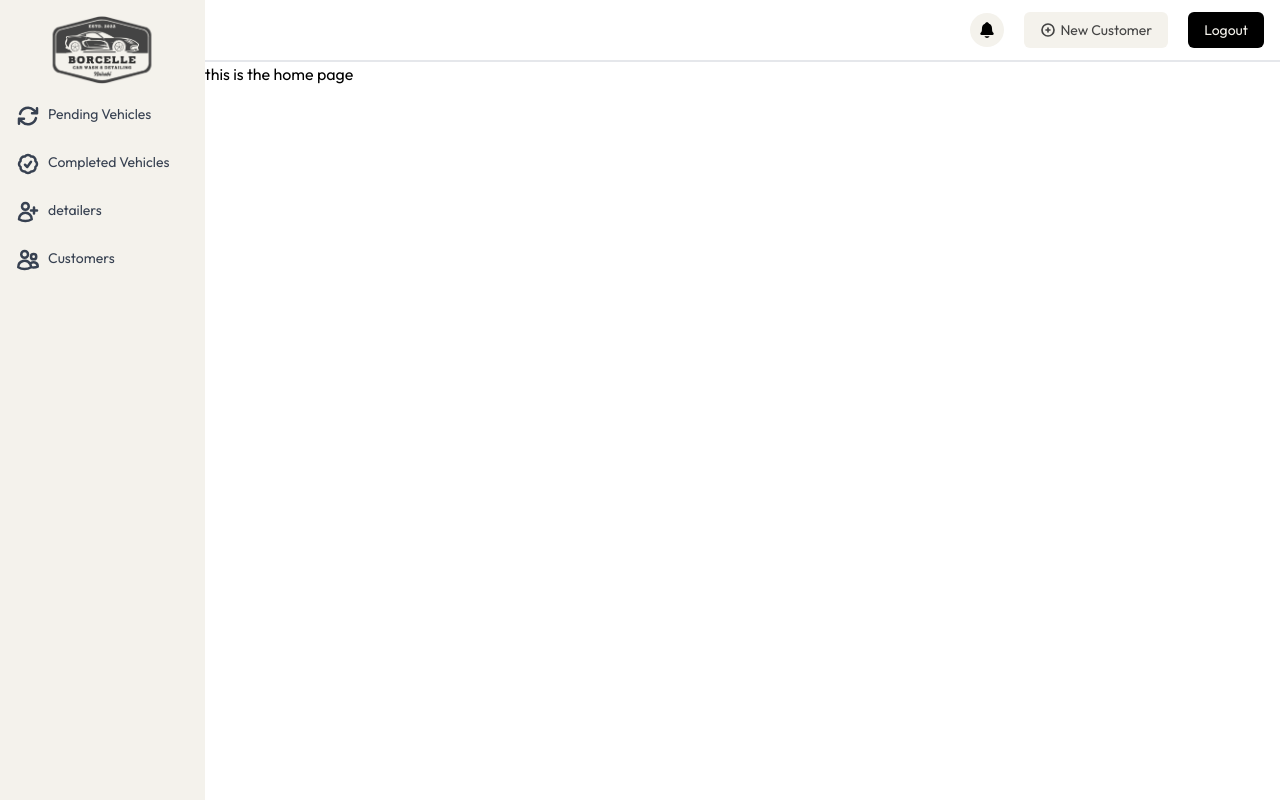
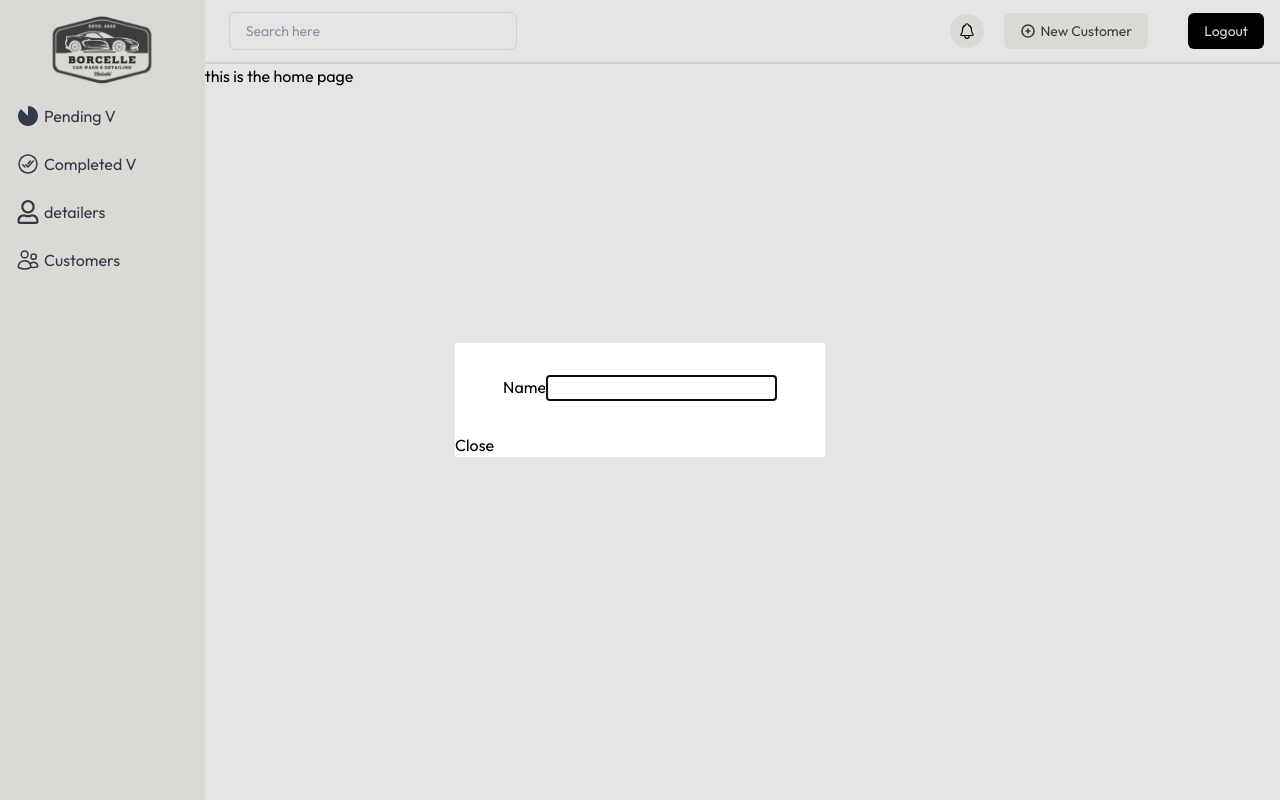
Before and after one commit to Ariel-joe/car-wash-react, a React (Vite) app in the folder client/: page / in a window 1280 px wide. Both pictures are taken after a click on the button "New Customer". Built offline with nearby package versions, Linux system fonts and the light colour scheme.

Commit message:
modal added

```diff
--- a/client/src/components/AddCustomer.jsx
+++ b/client/src/components/AddCustomer.jsx
@@ -1,10 +1,19 @@
 import React from "react";
 
 const AddCustomer = () => {
-  return <form>
+  return (
+    <div className="items-center justify-center w-full md:w-full p-4">
+      <form className="bg-white px-8 py-4 rounded-lg w-full max-w-3xl">
+        <div>
+          <div className="flex">
+            <label>Name</label>
+          <input type="text" className="border w-full" />
 
-
-  </form>;
+          </div>
+        </div>
+      </form>
+    </div>
+  );
 };
 
 export { AddCustomer };
--- /dev/null
+++ b/client/src/components/Modal.jsx
@@ -0,0 +1,24 @@
+import React from "react";
+import { useEffect, useRef } from "react";
+
+const Modal = ({ openModal, closeModal, children }) => {
+  const ref = useRef();
+
+  useEffect(() => {
+    if (openModal) {
+      ref.current?.showModal();
+    } else {
+      ref.current?.close();
+    }
+  }, [openModal]);
+  return (
+    <div>
+      <dialog ref={ref} onCancel={closeModal}>
+        {children}
+        <button onClick={closeModal}>Close</button>
+      </dialog>
+    </div>
+  );
+};
+
+export { Modal };
--- a/client/src/components/Navbar.jsx
+++ b/client/src/components/Navbar.jsx
@@ -1,21 +1,33 @@
 import React from "react";
-import { IoNotifications } from "react-icons/io5";
+import { useState } from "react";
+import { Modal } from "./Modal";
+import { IoNotificationsOutline } from "react-icons/io5";
+import { AddCustomer } from "./AddCustomer";
 
 const Navbar = () => {
+  const [modal, setModal] = useState(false);
+
   return (
     <>
       <div className="flex flex-row justify-between px-4 items-center border-b-2 py-3">
-        <div>
-          {/* <h1>Welcome back!</h1> */}
-        </div>
+        <form>
+          <input
+            type="text"
+            className="w-72 border text-sm px-4 py-2 ml-2 rounded-md"
+            placeholder="Search here"
+          />
+        </form>
         <div className="flex justify-evenly items-center gap-5">
           {/* notification/inbox */}
 
           <button className="rounded-full p-2 bg-creamish">
-            <IoNotifications size={18} />
+            <IoNotificationsOutline size={18} />
           </button>
           {/* new customer */}
-          <button className="bg-creamish text-black px-4 py-2 rounded-md hover:cursor-pointer">
+          <button
+            onClick={() => setModal(true)}
+            className="bg-creamish text-black px-4 py-2 rounded-md hover:cursor-pointer"
+          >
             <a
               className="flex justify-center items-center text-sm text-lightDarkGray"
               to="/#"
@@ -38,6 +50,11 @@ const Navbar = () => {
             </a>
           </button>
 
+          {/* this is the modal */}
+          <Modal openModal={modal} closeModal={() => setModal(false)}>
+            <AddCustomer />
+          </Modal>
+
           <button className="bg-black text-creamish text-sm px-4 py-2 rounded-md">
             Logout
           </button>
--- a/client/src/components/Sidebar.jsx
+++ b/client/src/components/Sidebar.jsx
@@ -1,4 +1,9 @@
 import React from "react";
+import { MdIncompleteCircle } from "react-icons/md";
+import { IoCheckmarkDoneCircleOutline } from "react-icons/io5";
+import { FaRegUser } from "react-icons/fa";
+import { HiOutlineUsers } from "react-icons/hi2";
+
 const Sidebar = () => {
   return (
     <div className="w-full bg-creamish py-4 min-h-screen">
@@ -10,89 +15,37 @@ const Sidebar = () => {
       <div className="flex flex-col gap-4 py-4 pl-4">
         {/* pending vehicles */}
         <a
-          className="flex text-gray-700 text-sm py-1 hover:cursor-pointer"
+          className="flex text-gray-700 items-center text-[16px] py-1 hover:cursor-pointer"
           to="/#"
         >
-          <svg
-            xmlns="http://www.w3.org/2000/svg"
-            fill="none"
-            viewBox="0 0 24 24"
-            strokeWidth={2.5}
-            stroke="currentColor"
-            className="size-6 mr-2"
-          >
-            <path
-              strokeLinecap="round"
-              strokeLinejoin="round"
-              d="M16.023 9.348h4.992v-.001M2.985 19.644v-4.992m0 0h4.992m-4.993 0 3.181 3.183a8.25 8.25 0 0 0 13.803-3.7M4.031 9.865a8.25 8.25 0 0 1 13.803-3.7l3.181 3.182m0-4.991v4.99"
-            />
-          </svg>
-          Pending Vehicles
+          <MdIncompleteCircle size={24} className="mr-1" />
+          Pending V
         </a>
 
         {/* completed vehicles */}
         <a
-          className="flex text-gray-700 text-sm py-1 hover:cursor-pointer"
+          className="flex text-gray-700 items-center text-[16px] py-1 hover:cursor-pointer"
           to="/#"
         >
-          <svg
-            xmlns="http://www.w3.org/2000/svg"
-            fill="none"
-            viewBox="0 0 24 24"
-            strokeWidth={2.5}
-            stroke="currentColor"
-            className="size-6 mr-2"
-          >
-            <path
-              strokeLinecap="round"
-              strokeLinejoin="round"
-              d="M9 12.75 11.25 15 15 9.75M21 12c0 1.268-.63 2.39-1.593 3.068a3.745 3.745 0 0 1-1.043 3.296 3.745 3.745 0 0 1-3.296 1.043A3.745 3.745 0 0 1 12 21c-1.268 0-2.39-.63-3.068-1.593a3.746 3.746 0 0 1-3.296-1.043 3.745 3.745 0 0 1-1.043-3.296A3.745 3.745 0 0 1 3 12c0-1.268.63-2.39 1.593-3.068a3.745 3.745 0 0 1 1.043-3.296 3.746 3.746 0 0 1 3.296-1.043A3.746 3.746 0 0 1 12 3c1.268 0 2.39.63 3.068 1.593a3.746 3.746 0 0 1 3.296 1.043 3.746 3.746 0 0 1 1.043 3.296A3.745 3.745 0 0 1 21 12Z"
-            />
-          </svg>
-          Completed Vehicles
+          <IoCheckmarkDoneCircleOutline size={24} className="mr-1" />
+          Completed V
         </a>
 
         {/* detailers list */}
         <a
-          className="flex text-gray-700 text-sm py-1 hover:cursor-pointer"
+          className="flex text-gray-700 items-center text-[16px] py-1 hover:cursor-pointer"
           to="/#"
         >
-          <svg
-            xmlns="http://www.w3.org/2000/svg"
-            fill="none"
-            viewBox="0 0 24 24"
-            strokeWidth={2.5}
-            stroke="currentColor"
-            className="size-6 mr-2"
-          >
-            <path
-              strokeLinecap="round"
-              strokeLinejoin="round"
-              d="M18 7.5v3m0 0v3m0-3h3m-3 0h-3m-2.25-4.125a3.375 3.375 0 1 1-6.75 0 3.375 3.375 0 0 1 6.75 0ZM3 19.235v-.11a6.375 6.375 0 0 1 12.75 0v.109A12.318 12.318 0 0 1 9.374 21c-2.331 0-4.512-.645-6.374-1.766Z"
-            />
-          </svg>
+          <FaRegUser size={24} className="mr-1" />
           detailers
         </a>
 
         {/* customers list */}
         <a
-          className="flex text-gray-700 text-sm py-1 hover:cursor-pointer"
+          className="flex text-gray-700 items-center text-[16px] py-1 hover:cursor-pointer"
           to="/#"
         >
-          <svg
-            xmlns="http://www.w3.org/2000/svg"
-            fill="none"
-            viewBox="0 0 24 24"
-            strokeWidth={2.5}
-            stroke="currentColor"
-            className="size-6 mr-2"
-          >
-            <path
-              strokeLinecap="round"
-              strokeLinejoin="round"
-              d="M15 19.128a9.38 9.38 0 0 0 2.625.372 9.337 9.337 0 0 0 4.121-.952 4.125 4.125 0 0 0-7.533-2.493M15 19.128v-.003c0-1.113-.285-2.16-.786-3.07M15 19.128v.106A12.318 12.318 0 0 1 8.624 21c-2.331 0-4.512-.645-6.374-1.766l-.001-.109a6.375 6.375 0 0 1 11.964-3.07M12 6.375a3.375 3.375 0 1 1-6.75 0 3.375 3.375 0 0 1 6.75 0Zm8.25 2.25a2.625 2.625 0 1 1-5.25 0 2.625 2.625 0 0 1 5.25 0Z"
-            />
-          </svg>
+          <HiOutlineUsers size={24} className="mr-1" />
           Customers
         </a>
       </div>
```
